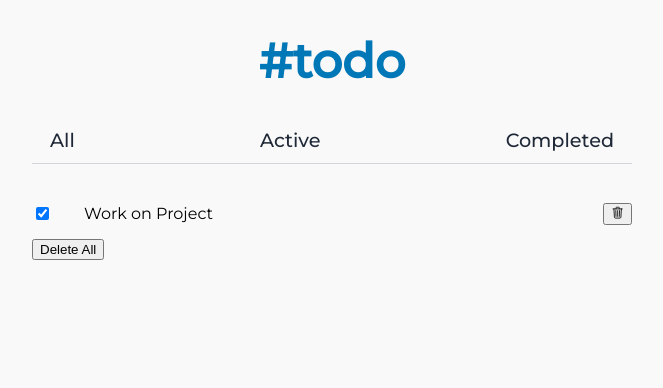
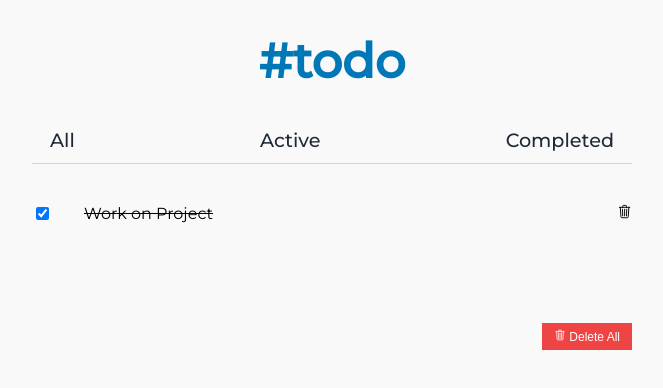
Before and after one commit to kitindi/todoapp-devChallenge, a React (Create React App) app: page /completed in a window 1280 px wide. Shown: the top 388 px of the page, without its empty margins (308-971 px from the left). Built offline with nearby package versions, Linux system fonts and the light colour scheme.

Commit message:
added line-throught logic

```diff
--- a/src/components/CompetedTodos.js
+++ b/src/components/CompetedTodos.js
@@ -4,10 +4,13 @@ const CompetedTodos = ({ item }) => {
   return (
     <div>
       <div className="todolist">
-        <input type="checkbox" checked={item.status} /> <p>{item.title}</p>
-        <button>
+        <input type="checkbox" checked={item.status} />{" "}
+        <p style={{ textDecoration: item.status && "line-through" }}>
+          {item.title}
+        </p>
+        <div className="btn">
           <ion-icon name="trash-outline"></ion-icon>
-        </button>
+        </div>
       </div>
     </div>
   );
--- a/src/components/Completed.js
+++ b/src/components/Completed.js
@@ -8,8 +8,10 @@ const Completed = ({ dataItems }) => {
       {completedItems.map((item) => (
         <CompletedTodos item={item} key={item.id} />
       ))}
-      <div>
-        <button className="btn-delete">Delete All</button>
+      <div className="btn-tab">
+        <button className="btn-delete">
+          <ion-icon name="trash-outline"></ion-icon> Delete All
+        </button>
       </div>
     </div>
   );
--- a/src/components/ToDoList.js
+++ b/src/components/ToDoList.js
@@ -3,7 +3,10 @@ import React from "react";
 const ToDoList = ({ item }) => {
   return (
     <div className="todolist">
-      <input type="checkbox" checked={item.status} /> <p>{item.title}</p>
+      <input type="checkbox" checked={item.status} />{" "}
+      <p style={{ textDecoration: item.status && "line-through" }}>
+        {item.title}
+      </p>
     </div>
   );
 };
--- a/src/index.css
+++ b/src/index.css
@@ -86,3 +86,19 @@ code {
 .completed-section {
   padding: 4% 0;
 }
+.btn-tab {
+  margin-top: 14%;
+  text-align: right;
+}
+.btn-delete {
+  cursor: pointer;
+  border: none;
+  padding: 1% 2%;
+  background-color: #ef4444;
+  color: #fff;
+  font-size: 0.75rem;
+}
+.btn {
+  cursor: pointer;
+  font-size: 0.95rem;
+}
```
